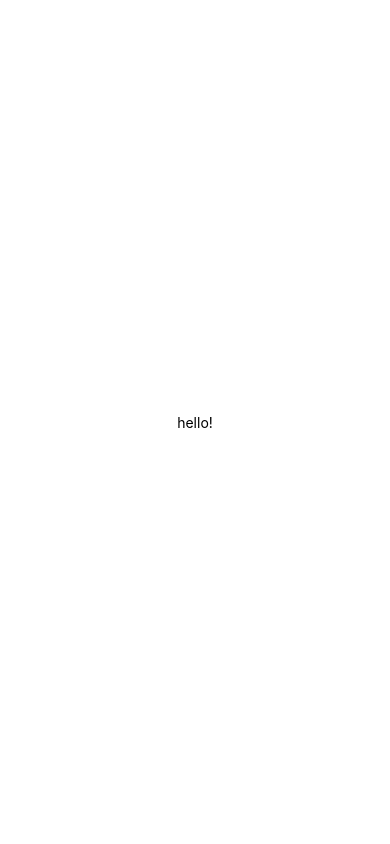
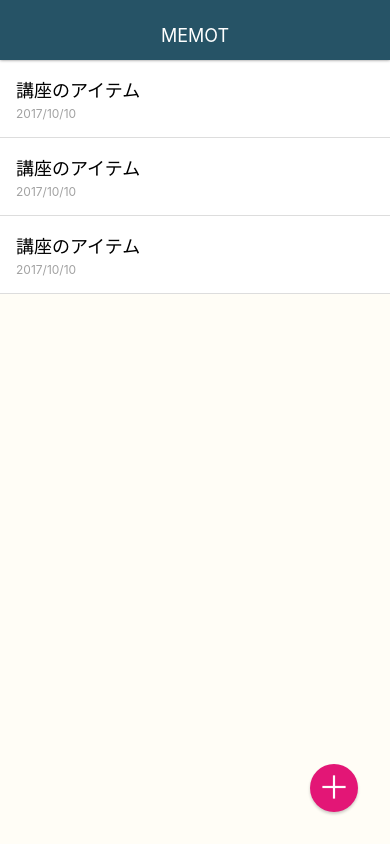
Before and after one commit to shohei000/MemoApp, a React Native app: screen / in a window 390 px wide. Built offline with nearby package versions, Linux system fonts and the light colour scheme.

Commit message:
メモリスト作成

```diff
--- a/App.js
+++ b/App.js
@@ -1,11 +1,37 @@
 import React from 'react';
 import { StyleSheet, Text, View } from 'react-native';
+
 
 export default class App extends React.Component {
   render() {
     return (
       <View style={styles.container}>
-        <Text>hello!</Text>
+
+        <View style={styles.appbar}>
+          <View>
+            <Text style={styles.appbarTitel}>MEMOT</Text>
+          </View>
+        </View>
+
+        <View style={styles.memoList}>
+          <View style={styles.memoListItem}>
+            <Text style={styles.memoTitle}>講座のアイテム</Text>
+            <Text style={styles.memoDate}>2017/10/10</Text>
+          </View>
+          <View style={styles.memoListItem}>
+            <Text style={styles.memoTitle}>講座のアイテム</Text>
+            <Text style={styles.memoDate}>2017/10/10</Text>
+          </View>
+          <View style={styles.memoListItem}>
+            <Text style={styles.memoTitle}>講座のアイテム</Text>
+            <Text style={styles.memoDate}>2017/10/10</Text>
+          </View>
+        </View>
+
+        <View style={styles.memoAddButton}>
+          <Text style={styles.memoAddButtonTitle}>＋</Text>
+        </View>
+
       </View>
     );
   }
@@ -14,8 +40,67 @@
 const styles = StyleSheet.create({
   container: {
     flex: 1,
-    backgroundColor: '#fff',
+    backgroundColor: '#FFFDF6',
     alignItems: 'center',
     justifyContent: 'center',
+    paddingTop: 60,
+  },
+  memoAddButton: {
+    position: 'absolute',
+    bottom: 32,
+    right: 32,
+    width: 48,
+    height: 48,
+    backgroundColor: '#E31676',
+    borderRadius: 24,
+    justifyContent: 'center',
+    alignItems: 'center',
+    shadowColor: '#000',
+    shadowOffset: { width: 0, height: 2 },
+    shadowOpacity: 0.2,
+    shadowRadius: 3,
+  },
+  memoAddButtonTitle: {
+    fontSize: 32,
+    lineHeight: 32,
+    color: '#fff',
+  },
+  memoList: {
+    width: '100%',
+    flex: 1,
+  },
+  memoListItem: {
+    padding: 16,
+    borderBottomWidth: 1,
+    borderBottomColor: '#ddd',
+    backgroundColor: '#FFF',
+  },
+  memoTitle: {
+    fontSize: 18,
+    marginBottom: 4,
+  },
+  memoDate: {
+    fontSize: 12,
+    color: '#a2a2a2',
+  },
+  appbar: {
+    position: 'absolute',
+    top: 0,
+    left: 0,
+    right: 0,
+    height: 60,
+    paddingTop: 10,
+    backgroundColor: '#265366',
+    justifyContent: 'center',
+    alignItems: 'center',
+    shadowColor: '#000',
+    shadowOffset: { width: 0, height: 0 },
+    shadowOpacity: 0.5,
+    shadowRadius: 3,
+    zIndex: 10,
+  },
+  appbarTitel: {
+    color: '#fff',
+    fontSize: 18,
   },
 });
```
Also changed, not shown: src/elements/BodyText.js (added, +23 -0 lines), .eslintrc.json.
